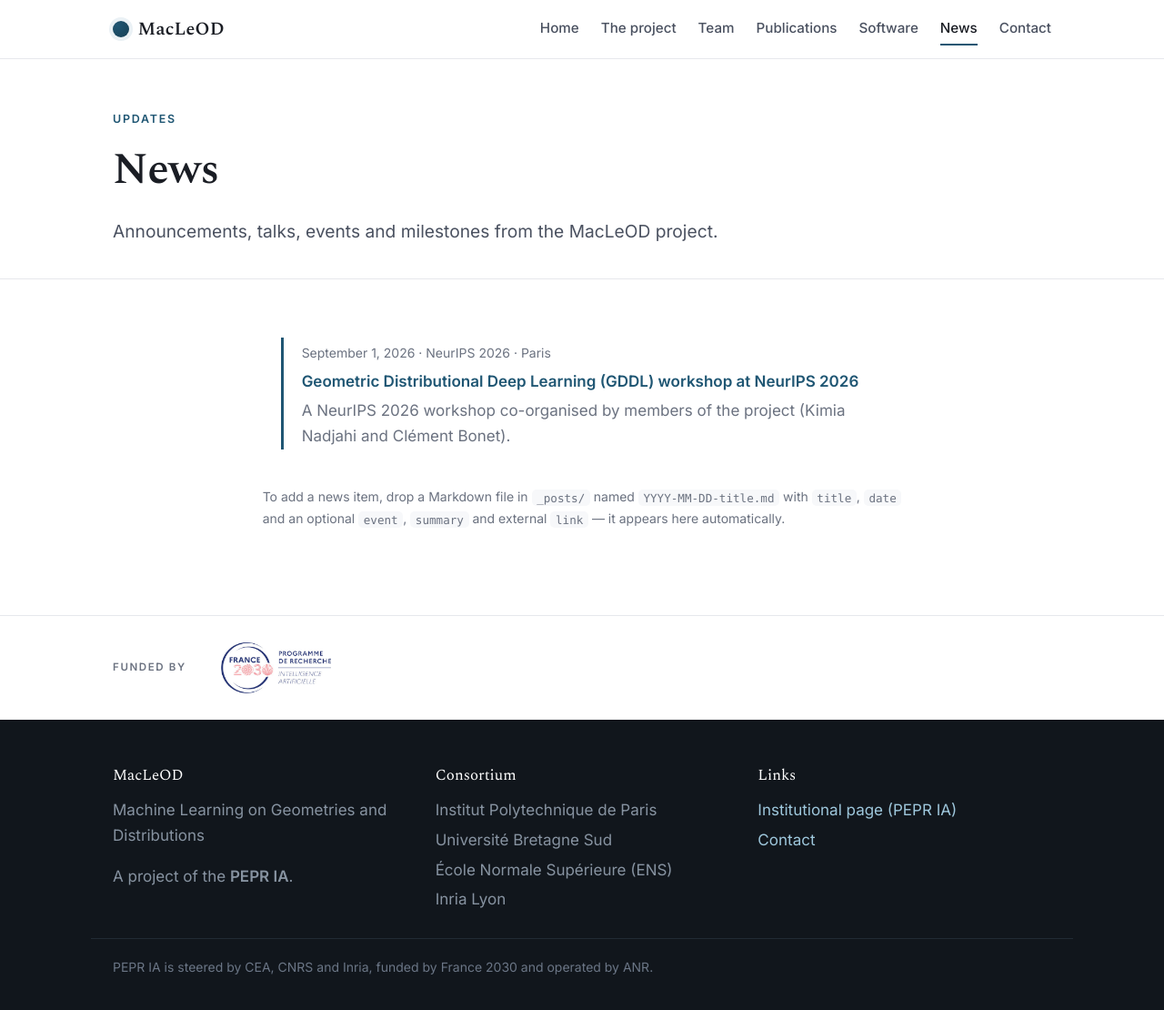
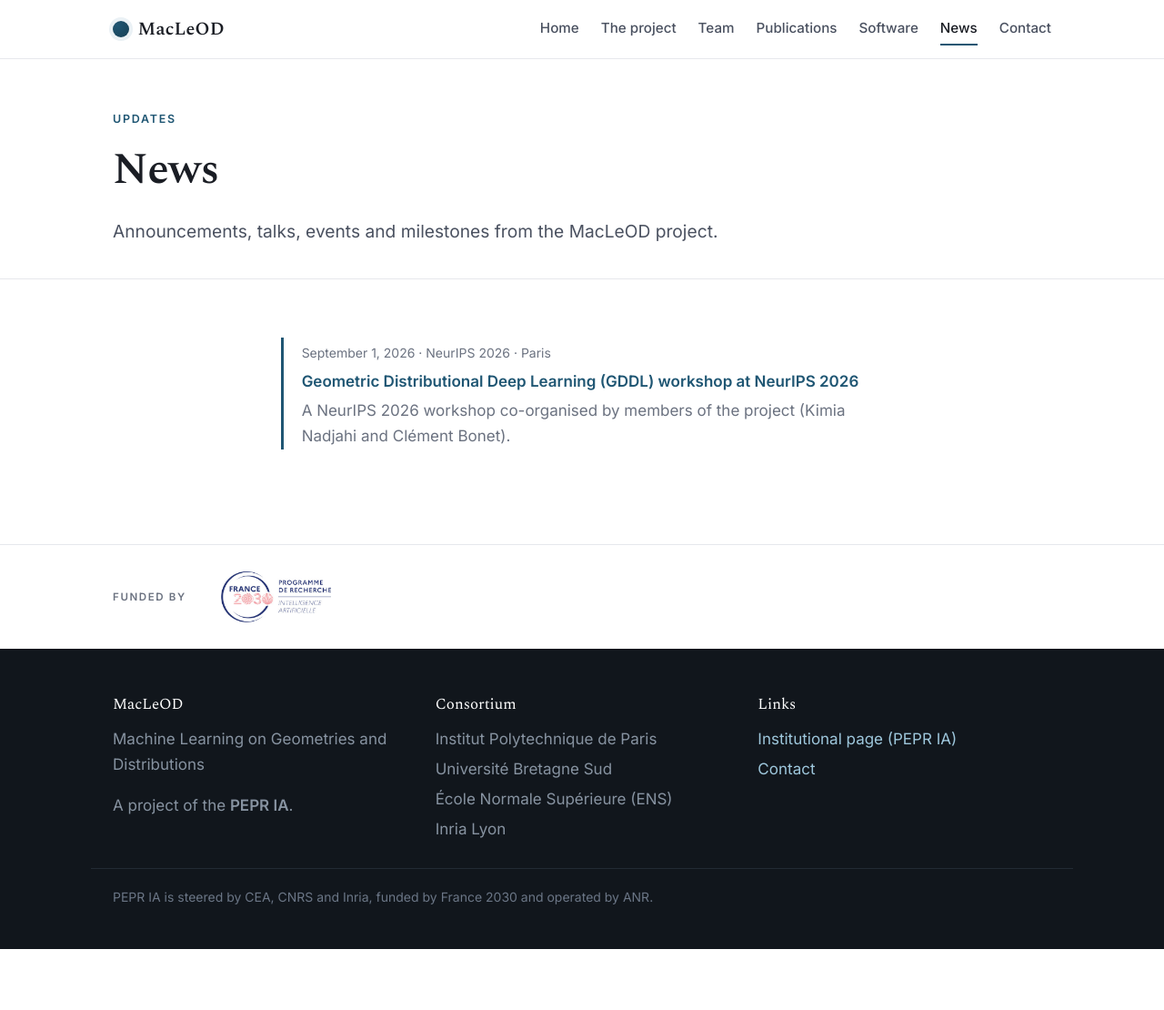
Before and after one commit to peprmacleod/peprmacleod.github.io, a Jekyll site: the page built from news.md, in a window 1280 px wide and 1121 px high. Shown: the top 1110 px of the window at 91% size. Built offline with Jekyll 4.4.1, drawn with Linux system fonts in a browser that asks for light colours.

Commit message:
cleanup news

```diff
--- a/news.md
+++ b/news.md
@@ -18,10 +18,3 @@
 {% else %}
 <p class="muted">No news yet.</p>
 {% endif %}
-
-<p class="muted small" style="margin-top:2.5rem;">
-  To add a news item, drop a Markdown file in <code>_posts/</code> named
-  <code>YYYY-MM-DD-title.md</code> with <code>title</code>, <code>date</code> and
-  an optional <code>event</code>, <code>summary</code> and external
-  <code>link</code> — it appears here automatically.
-</p>
```
